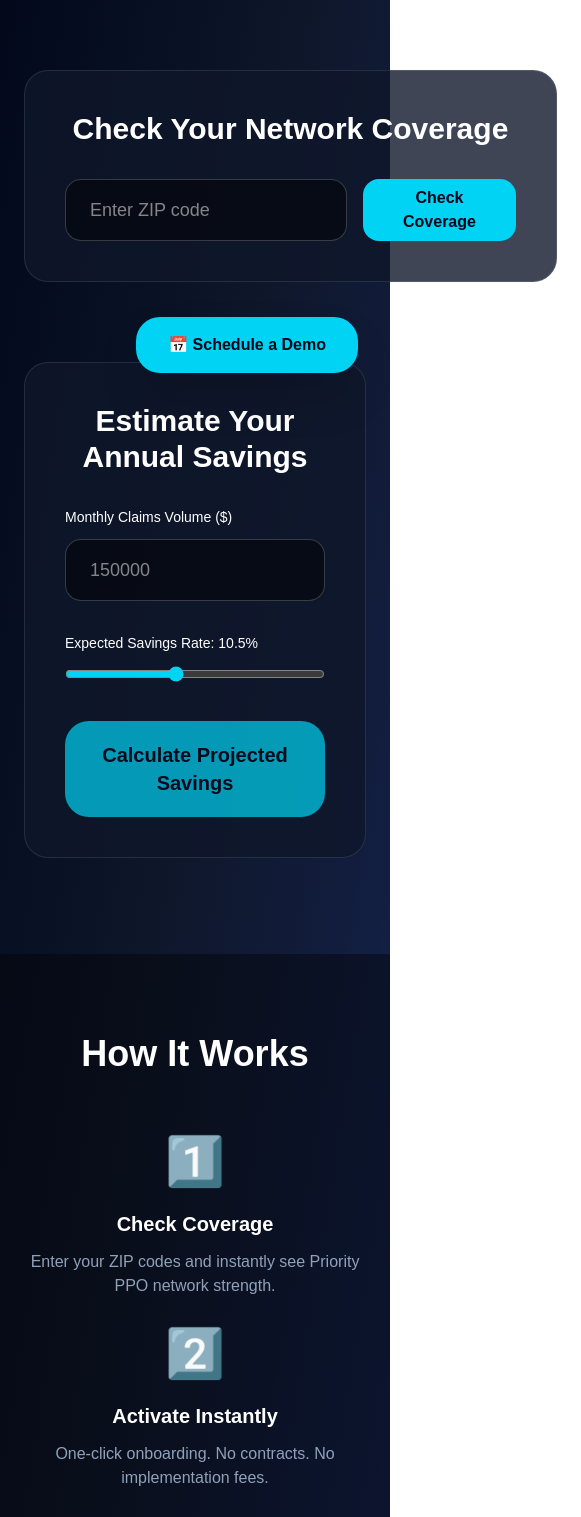
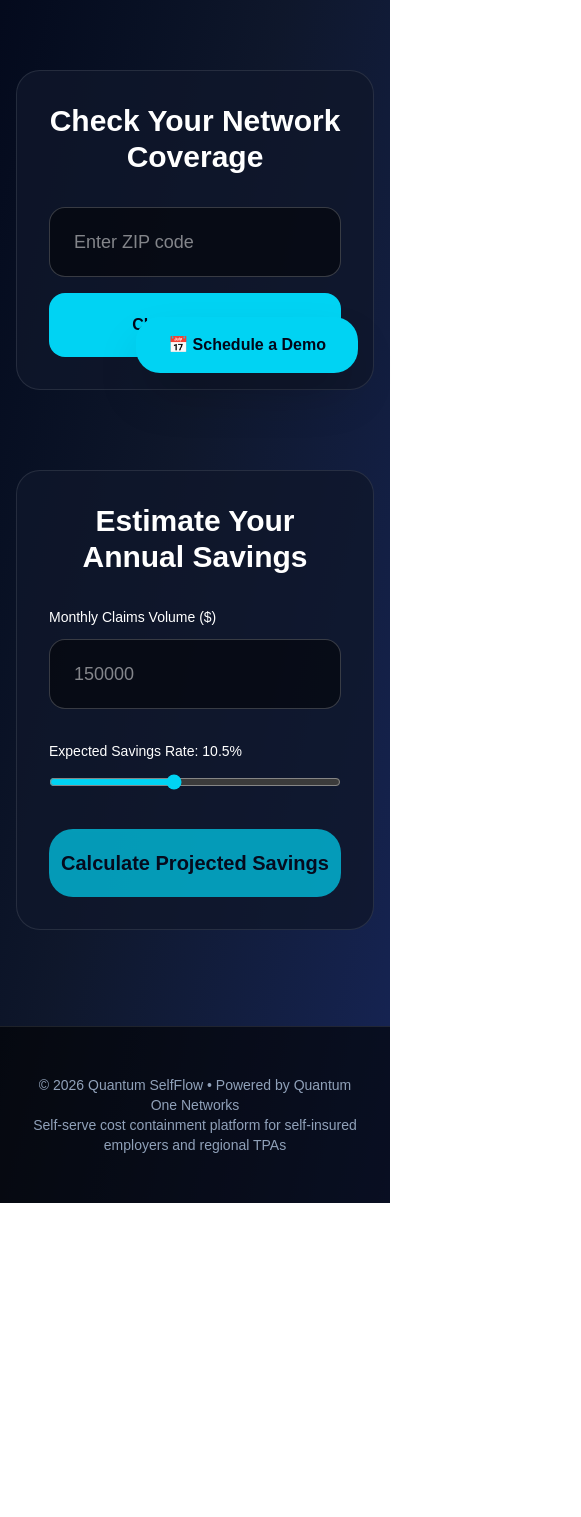
Before and after one commit to ryunstuart/quantum-selfflow, a Next.js app in the folder frontend/: page / in a window 390 px wide. Shown: the part 439-1956 px from the top of the page, 581 px wide, since content can reach past the window. After the commit the page ends 1642 px from the top, so only its background shows below. Built offline with nearby package versions, Linux system fonts and the light colour scheme.

Commit message:
Home page - fixed mobile ZIP checker overflow

```diff
--- a/frontend/app/page.tsx
+++ b/frontend/app/page.tsx
@@ -108,7 +108,7 @@
   const currentYear = new Date().getFullYear();
 
   return (
-    <div className="min-h-screen bg-gradient-to-br from-slate-950 via-slate-900 to-blue-950 text-white relative flex flex-col">
+    <div className="min-h-screen bg-gradient-to-br from-slate-950 via-slate-900 to-blue-950 text-white relative flex flex-col overflow-x-hidden">
       {/* Toast */}
       {toast && (
         <div className={`fixed top-6 left-1/2 -translate-x-1/2 z-[100] px-8 py-4 rounded-2xl shadow-2xl flex items-center gap-3 text-white transition-all duration-300 ${
@@ -128,38 +128,26 @@
             </div>
           </Link>
 
-          {/* Desktop Nav */}
           <div className="hidden md:flex items-center gap-6 text-sm font-medium">
-            {!isLoggedIn && (
+            {isLoggedIn ? (
+              <>
+                <Link href="/dashboard" className="hover:text-cyan-400">Dashboard</Link>
+                <Link href="/myplan" className="hover:text-cyan-400">My Plan</Link>
+                <Link href="/settings" className="hover:text-cyan-400">Settings</Link>
+                <Link href="/resources" className="hover:text-cyan-400">Resources</Link>
+                <button onClick={handleLogout} className="text-red-400 hover:text-red-500 transition">Logout</button>
+              </>
+            ) : (
               <>
                 <Link href="/about" className="hover:text-cyan-400">About</Link>
                 <Link href="/success-stories" className="hover:text-cyan-400">Success Stories</Link>
                 <Link href="/pricing" className="hover:text-cyan-400">Pricing</Link>
                 <Link href="/resources" className="hover:text-cyan-400">Resources</Link>
+                <Link href="/onboarding" className="hover:text-cyan-400">Get Started</Link>
               </>
-            )}
-
-            {isLoggedIn && (
-              <>
-                <Link href="/dashboard" className="hover:text-cyan-400">Dashboard</Link>
-                <Link href="/myplan" className="hover:text-cyan-400">My Plan</Link>
-                <Link href="/resources" className="hover:text-cyan-400">Resources</Link>
-              </>
-            )}
-
-            {!isLoggedIn && <Link href="/onboarding" className="hover:text-cyan-400">Get Started</Link>}
-
-            {isLoggedIn && (
-              <button
-                onClick={handleLogout}
-                className="text-red-400 hover:text-red-500 transition font-medium"
-              >
-                Logout
-              </button>
             )}
           </div>
 
-          {/* Mobile Hamburger */}
           <button
             onClick={() => setMobileMenuOpen(!mobileMenuOpen)}
             className="md:hidden text-3xl focus:outline-none"
@@ -168,7 +156,6 @@
           </button>
         </div>
 
-        {/* Mobile Menu */}
         {mobileMenuOpen && (
           <div className="md:hidden border-t border-white/10 bg-black/95 py-8">
             <div className="flex flex-col gap-6 text-center text-lg font-medium">
@@ -176,6 +163,9 @@
                 <>
                   <Link href="/dashboard" className="py-2" onClick={() => setMobileMenuOpen(false)}>Dashboard</Link>
                   <Link href="/myplan" className="py-2" onClick={() => setMobileMenuOpen(false)}>My Plan</Link>
+                  <Link href="/settings" className="py-2" onClick={() => setMobileMenuOpen(false)}>Settings</Link>
+                  <Link href="/resources" className="py-2" onClick={() => setMobileMenuOpen(false)}>Resources</Link>
+                  <button onClick={handleLogout} className="text-red-400 py-2">Logout</button>
                 </>
               ) : (
                 <>
@@ -183,12 +173,9 @@
                   <Link href="/success-stories" className="py-2" onClick={() => setMobileMenuOpen(false)}>Success Stories</Link>
                   <Link href="/pricing" className="py-2" onClick={() => setMobileMenuOpen(false)}>Pricing</Link>
                   <Link href="/resources" className="py-2" onClick={() => setMobileMenuOpen(false)}>Resources</Link>
+                  <Link href="/onboarding" className="py-2" onClick={() => setMobileMenuOpen(false)}>Get Started</Link>
                 </>
               )}
-              <Link href={isLoggedIn ? "/dashboard" : "/onboarding"} className="py-2" onClick={() => setMobileMenuOpen(false)}>
-                {isLoggedIn ? "Dashboard" : "Get Started"}
-              </Link>
-              {isLoggedIn && <button onClick={handleLogout} className="text-red-400 py-2">Logout</button>}
             </div>
           </div>
         )}
@@ -204,24 +191,24 @@
         </p>
       </div>
 
-      {/* ZIP Checker */}
-      <div className="max-w-2xl mx-auto px-6 pb-20">
-        <div className="bg-slate-900/80 border border-white/10 rounded-3xl p-10 md:p-16">
+      {/* ZIP Checker - Improved Mobile Layout */}
+      <div className="max-w-2xl mx-auto px-4 md:px-6 pb-20 w-full">
+        <div className="bg-slate-900/80 border border-white/10 rounded-3xl p-8 md:p-16">
           <h2 className="text-3xl font-semibold mb-8 text-center">Check Your Network Coverage</h2>
 
-          <div className="flex gap-4">
+          <div className="flex flex-col sm:flex-row gap-4">
             <input
               type="text"
               value={zipCodes}
               onChange={(e) => setZipCodes(e.target.value)}
               placeholder="Enter ZIP code"
-              className="flex-1 bg-black/50 border border-white/20 rounded-2xl px-6 py-4 text-lg focus:outline-none focus:border-cyan-400"
+              className="flex-1 bg-black/50 border border-white/20 rounded-2xl px-6 py-5 text-lg focus:outline-none focus:border-cyan-400"
               maxLength={5}
             />
             <button
               onClick={checkNetwork}
               disabled={loading}
-              className="bg-cyan-400 hover:bg-cyan-300 text-slate-950 font-semibold px-10 rounded-2xl disabled:opacity-70"
+              className="bg-cyan-400 hover:bg-cyan-300 text-slate-950 font-semibold px-10 py-5 rounded-2xl disabled:opacity-70 whitespace-nowrap"
             >
               {loading ? 'Checking...' : 'Check Coverage'}
             </button>
@@ -241,8 +228,8 @@
       </div>
 
       {/* Savings Calculator */}
-      <div className="max-w-2xl mx-auto px-6 pb-24">
-        <div className="bg-slate-900/80 border border-white/10 rounded-3xl p-10 md:p-16">
+      <div className="max-w-2xl mx-auto px-4 md:px-6 pb-24 w-full">
+        <div className="bg-slate-900/80 border border-white/10 rounded-3xl p-8 md:p-16">
           <h2 className="text-3xl font-semibold mb-8 text-center">Estimate Your Annual Savings</h2>
 
           <div className="space-y-8">
@@ -252,7 +239,7 @@
                 type="number"
                 value={claimsVolume}
                 onChange={(e) => setClaimsVolume(e.target.value)}
-                className="w-full bg-black/50 border border-white/20 rounded-2xl px-6 py-4 text-lg"
+                className="w-full bg-black/50 border border-white/20 rounded-2xl px-6 py-5 text-lg"
                 placeholder="150000"
               />
             </div>
@@ -288,28 +275,6 @@
         </div>
       </div>
 
-      {/* How It Works */}
-      <div className="max-w-5xl mx-auto px-6 py-20 bg-black/40">
-        <h2 className="text-4xl font-bold text-center mb-16">How It Works</h2>
-        <div className="grid md:grid-cols-3 gap-8">
-          <div className="text-center">
-            <div className="text-5xl mb-6">1️⃣</div>
-            <h3 className="text-xl font-semibold mb-3">Check Coverage</h3>
-            <p className="text-slate-400">Enter your ZIP codes and instantly see Priority PPO network strength.</p>
-          </div>
-          <div className="text-center">
-            <div className="text-5xl mb-6">2️⃣</div>
-            <h3 className="text-xl font-semibold mb-3">Activate Instantly</h3>
-            <p className="text-slate-400">One-click onboarding. No contracts. No implementation fees.</p>
-          </div>
-          <div className="text-center">
-            <div className="text-5xl mb-6">3️⃣</div>
-            <h3 className="text-xl font-semibold mb-3">Start Saving</h3>
-            <p className="text-slate-400">Real-time steering + savings dashboard. Money-back guarantee.</p>
-          </div>
-        </div>
-      </div>
-
       {/* Schedule Demo Button - Only when NOT logged in */}
       {!isLoggedIn && (
         <button
@@ -320,7 +285,6 @@
         </button>
       )}
 
-      {/* Auto Year Footer */}
       <footer className="border-t border-white/10 bg-black/60 py-12 mt-auto">
         <div className="max-w-7xl mx-auto px-6 text-center text-slate-400 text-sm">
           © {currentYear} Quantum SelfFlow • Powered by Quantum One Networks<br />
```
